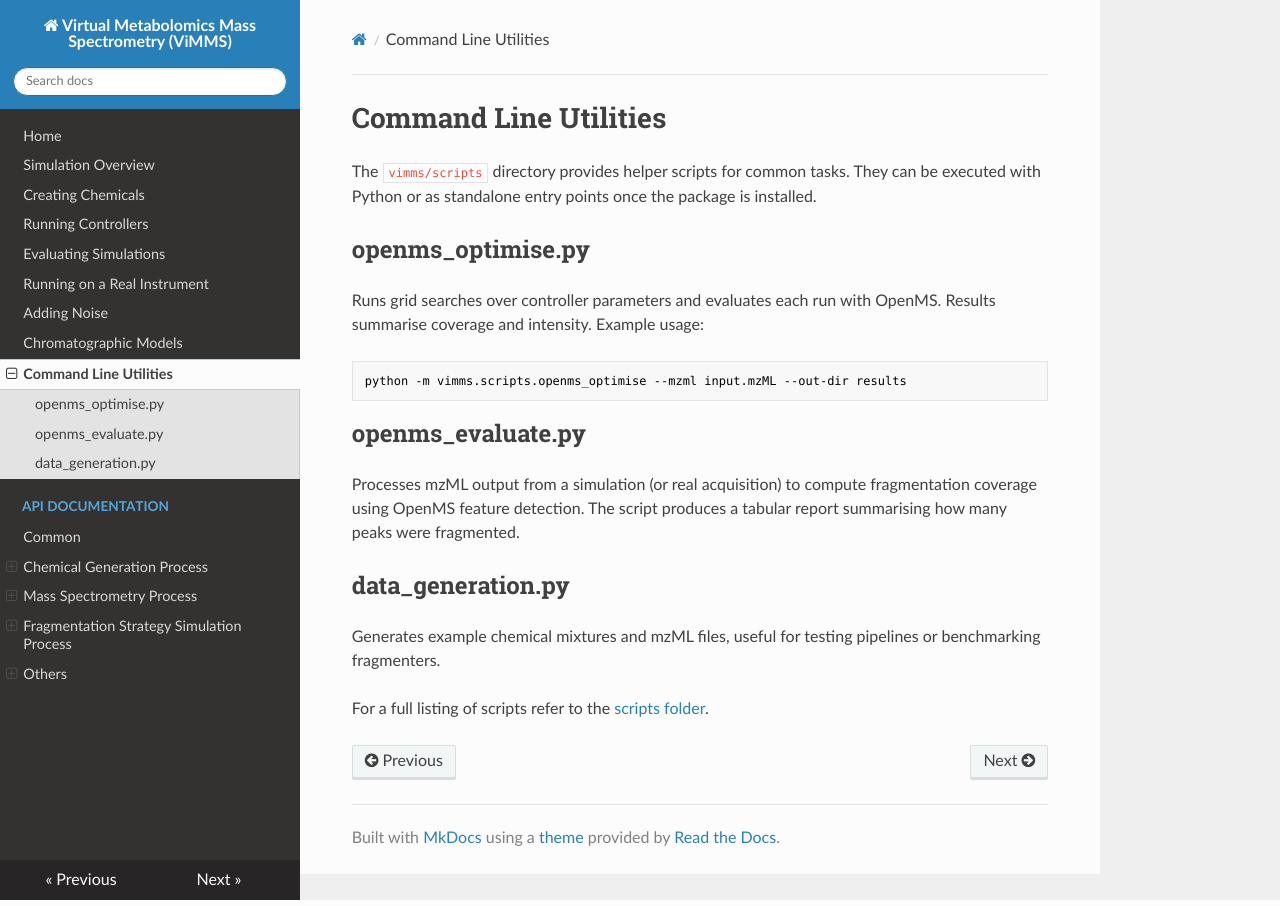
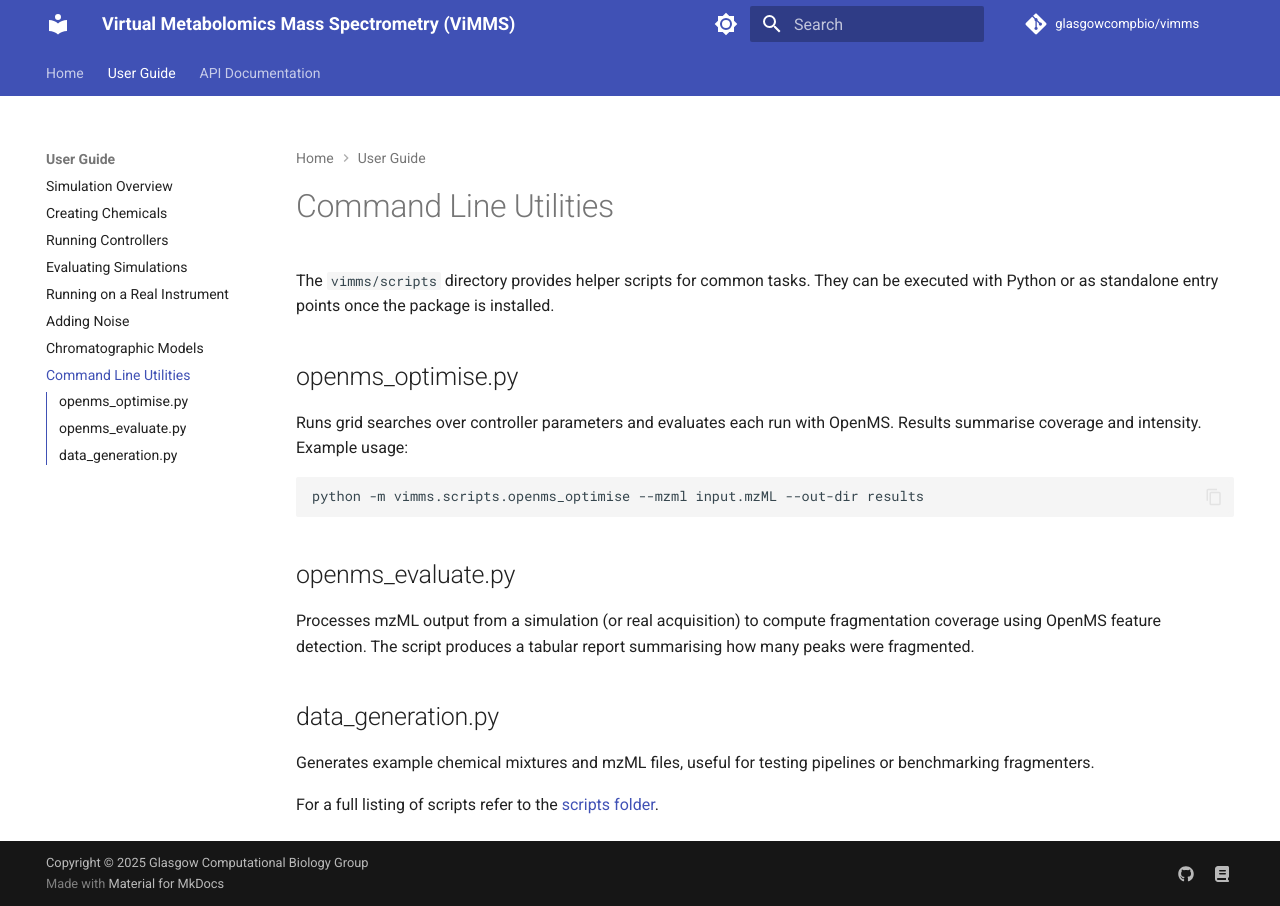
Before and after one commit to glasgowcompbio/vimms, an MkDocs documentation site: the page built from docs/cli_tools.md, in a window 1280 px wide. Built offline with MkDocs 1.6.1 and Material for MkDocs 9.7.7, drawn with Linux system fonts in a browser that asks for light colours; nearby versions of some CDN libraries; comment, search, counter and statistics services are not loaded.

Commit message:
Migrate documentation from ReadTheDocs to GitHub Pages with Material theme

```diff
--- a/_config.yml
+++ b/_config.yml
@@ -6,5 +6,5 @@ nav_external_links:
     url: https://github.com/glasgowcompbio/vimms/tree/master/demo
   - title: Code for Papers
     url: https://github.com/glasgowcompbio/vimms/tree/master/examples
-  - title: API Documentation
-    url: https://vimms.readthedocs.io
+  - title: Documentation
+    url: https://glasgowcompbio.github.io/vimms/
--- a/mkdocs.yml
+++ b/mkdocs.yml
@@ -1,41 +1,106 @@
 # mkdocs.yml
 site_name: Virtual Metabolomics Mass Spectrometry (ViMMS)
+site_url: https://glasgowcompbio.github.io/vimms/
+site_description: ViMMS - Virtual Metabolomics Mass Spectrometry Framework
+site_author: Glasgow Computational Biology Group
+
+repo_name: glasgowcompbio/vimms
+repo_url: https://github.com/glasgowcompbio/vimms
+edit_uri: edit/master/docs/
+
 theme:
-  name: "readthedocs"
+  name: material
+  features:
+    - navigation.tabs
+    - navigation.sections
+    - navigation.expand
+    - navigation.path
+    - toc.integrate
+    - search.suggest
+    - search.highlight
+    - content.code.annotate
+    - content.code.copy
+  palette:
+    - scheme: default
+      primary: indigo
+      accent: indigo
+      toggle:
+        icon: material/brightness-7
+        name: Switch to dark mode
+    - scheme: slate
+      primary: indigo
+      accent: indigo
+      toggle:
+        icon: material/brightness-4
+        name: Switch to light mode
 
 plugins:
-- search
-- mkdocstrings:
-    handlers:
+  - search
+  - mkdocstrings:
+      handlers:
         python:
-            paths: ["."]
+          paths: ["."]
+          options:
+            show_source: true
+            show_root_heading: true
+            show_root_full_path: false
+            show_symbol_type_heading: true
+            show_symbol_type_toc: true
+            docstring_style: google
+            docstring_section_style: table
+            merge_init_into_class: true
+            show_if_no_docstring: false
+            show_signature_annotations: true
+            separate_signature: true
+            line_length: 80
+
+markdown_extensions:
+  - admonition
+  - codehilite:
+      guess_lang: false
+  - toc:
+      permalink: true
+  - pymdownx.superfences
+  - pymdownx.details
+  - pymdownx.tabbed:
+      alternate_style: true
 
 nav:
   - Home: README.md
-  - Simulation Overview: simulation_overview.md
-  - Creating Chemicals: chemicals.md
-  - Running Controllers: controllers.md
-  - Evaluating Simulations: evaluation.md
-  - Running on a Real Instrument: real_instrument.md
-  - Adding Noise: noise.md
-  - Chromatographic Models: chromatography.md
-  - Command Line Utilities: cli_tools.md
+  - User Guide:
+      - Simulation Overview: simulation_overview.md
+      - Creating Chemicals: chemicals.md
+      - Running Controllers: controllers.md
+      - Evaluating Simulations: evaluation.md
+      - Running on a Real Instrument: real_instrument.md
+      - Adding Noise: noise.md
+      - Chromatographic Models: chromatography.md
+      - Command Line Utilities: cli_tools.md
   - API Documentation:
-    - Common: api/common.md
-    - Chemical Generation Process:
-        - Chemicals: api/chemicals.md
-        - Chemical Samplers: api/chemical_samplers.md
-        - ROI: api/roi.md
-        - Box: api/box.md
-    - Mass Spectrometry Process:
-        - Mass Spec: api/mass_spec.md
-        - Column: api/column.md
-        - Noise: api/noise.md
-    - Fragmentation Strategy Simulation Process:
-        - Environment: api/environment.md
-        - Controllers: api/controllers.md
-        - Dynamic Exclusion: api/exclusion.md
-        - Agents: api/agent.md
-    - Others:
-        - Feature Extractions: api/feature_extractions.md
-        - MzMLWriter: api/mzml_writer.md
+      - Common: api/common.md
+      - Chemical Generation Process:
+          - Chemicals: api/chemicals.md
+          - Chemical Samplers: api/chemical_samplers.md
+          - ROI: api/roi.md
+          - Box: api/box.md
+      - Mass Spectrometry Process:
+          - Mass Spec: api/mass_spec.md
+          - Column: api/column.md
+          - Noise: api/noise.md
+      - Fragmentation Strategy Simulation Process:
+          - Environment: api/environment.md
+          - Controllers: api/controllers.md
+          - Dynamic Exclusion: api/exclusion.md
+          - Agents: api/agent.md
+      - Others:
+          - Feature Extractions: api/feature_extractions.md
+          - MzMLWriter: api/mzml_writer.md
+
+extra:
+  social:
+    - icon: fontawesome/brands/github
+      link: https://github.com/glasgowcompbio/vimms
+    - icon: fontawesome/solid/book
+      link: https://doi.org/10.1021/acs.analchem.9b02521
+
+copyright: Copyright &copy; 2025 Glasgow Computational Biology Group
--- a/pyproject.toml
+++ b/pyproject.toml
@@ -52,6 +52,7 @@ mkdocstrings = "^0.29.1"
 black = "^25.1.0"
 pre-commit = "^3.7.0"
 mkdocstrings-python = "^1.16.12"
+mkdocs-material = "^9.5.48"
 
 [tool.setuptools_scm]
 
```
Also changed, not shown: .readthedocs.yml (deleted, +0 -28 lines), README.md (+1 -1 lines), 2 other files.
